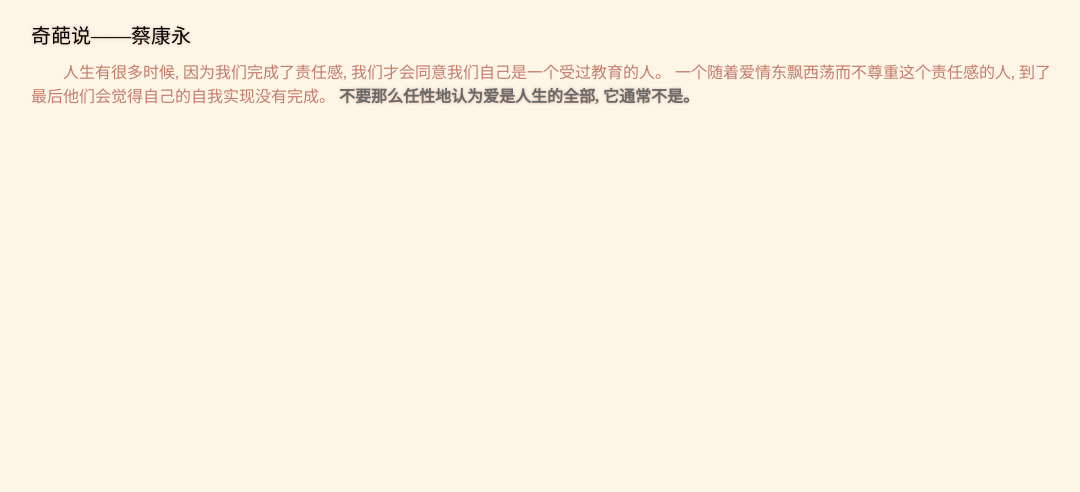
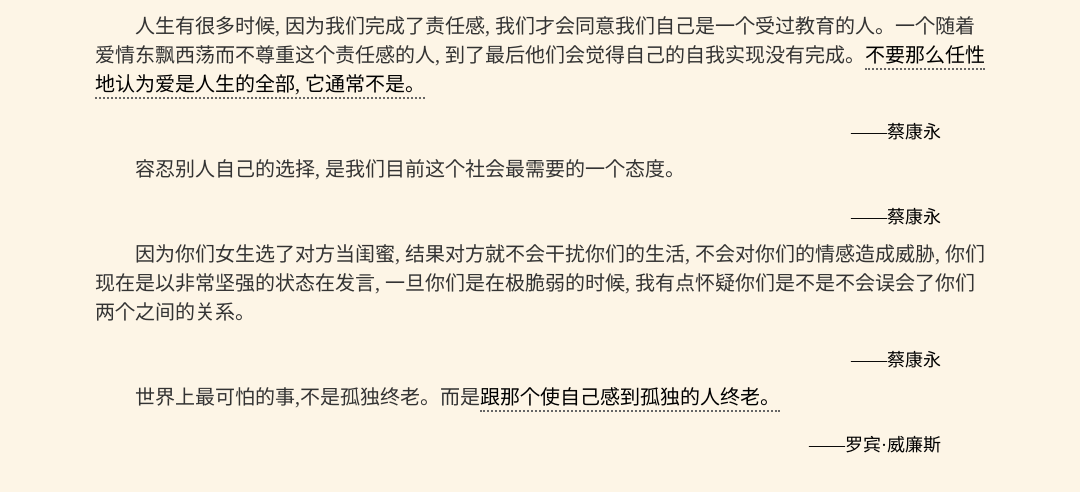
Before and after one commit to ycymio/ycymio.github.io, a PHP site: page /others/meditate/meditate.html in a window 1280 px wide. Shown: the top 492 px of the page, without its empty margins (97-1177 px from the left). Run offline with PHP 8.4, Linux system fonts and the light colour scheme.

Commit message:
对奇葩说的语句摘录

```diff
--- a/others/meditate/css/meditatestyle.css
+++ b/others/meditate/css/meditatestyle.css
@@ -10,29 +10,32 @@
 
 body{
     background-color: oldlace;
-    color: #c47c6c;
+    color: #333;
+    font-size: 16px;
     font-family: "翩翩体", fButterfly, KaiTi;
 }
 
-b{
-    /*text-shadow: none;*/
-    color: dimgrey;
-    text-shadow: 0px 0px 3px rgba(196, 124, 108, 0.5);
+.emphasize{
+    border-bottom: 2px dotted #666;
+    padding-bottom: 2px;
+    color: black;
+    /*text-shadow: 0px 0px 1px #444;*/
 }
 
 #container{
-    margin: 10px 10%;
+    margin: 10px 15%;
 }
 
-.title{
-    font-size: 20px;
-    margin: 20px 0px 10px 0px;
+.signature{
+    font-size: 18px;
+    margin: 20px 50px 10px 0px;
     color: black;
-    text-shadow: 0px 0px 3px rgba(196, 124, 108, 0.5);
+    text-align: right;
+    /*text-shadow: 0px 0px 3px rgba(196, 124, 108, 0.5);*/
 }
 
 .part{
-    font-size: 16px;
-    text-indent: 32px;
+    font-size: 20px;
+    text-indent: 40px;
     margin: 10px 0px 10px 0px;
 }
--- a/others/meditate/meditate.html
+++ b/others/meditate/meditate.html
@@ -2,18 +2,29 @@
 <html lang="en">
 <head>
     <meta charset="UTF-8">
-    <title>迷茫时的一些指引</title>
+    <title>迷茫时的一些指引, 也许会更迷茫</title>
     <link rel="stylesheet" href="css/meditatestyle.css"/>
 </head>
 <body>
     <div id="container">
-        <div class="title">奇葩说——蔡康永</div>
         <div class="part">
-            <p> 人生有很多时候, 因为我们完成了责任感, 我们才会同意我们自己是一个受过教育的人。
-                一个随着爱情东飘西荡而不尊重这个责任感的人, 到了最后他们会觉得自己的自我实现没有完成。
-                <b>不要那么任性地认为爱是人生的全部, 它通常不是。</b>
+            <p> 人生有很多时候, 因为我们完成了责任感, 我们才会同意我们自己是一个受过教育的人。一个随着爱情东飘西荡而不尊重这个责任感的人, 到了最后他们会觉得自己的自我实现没有完成。<span class="emphasize">不要那么任性地认为爱是人生的全部, 它通常不是。</span>
             </p>
+            <div class="signature">——蔡康永</div>
         </div>
+        <div class="part">
+            <p>容忍别人自己的选择, 是我们目前这个社会最需要的一个态度。</p>
+            <div class="signature">——蔡康永</div>
+        </div>
+        <div class="part">
+            <p>因为你们女生选了对方当闺蜜, 结果对方就不会干扰你们的生活, 不会对你们的情感造成威胁, 你们现在是以非常坚强的状态在发言, 一旦你们是在极脆弱的时候, 我有点怀疑你们是不是不会误会了你们两个之间的关系。</p>
+            <div class="signature">——蔡康永</div>
+        </div>
+        <div class="part">
+            <p>世界上最可怕的事,不是孤独终老。而是<span class="emphasize">跟那个使自己感到孤独的人终老。</span></p>
+            <div class="signature">——罗宾·威廉斯</div>
+        </div>
+
     </div>
 </body>
 </html>
```
